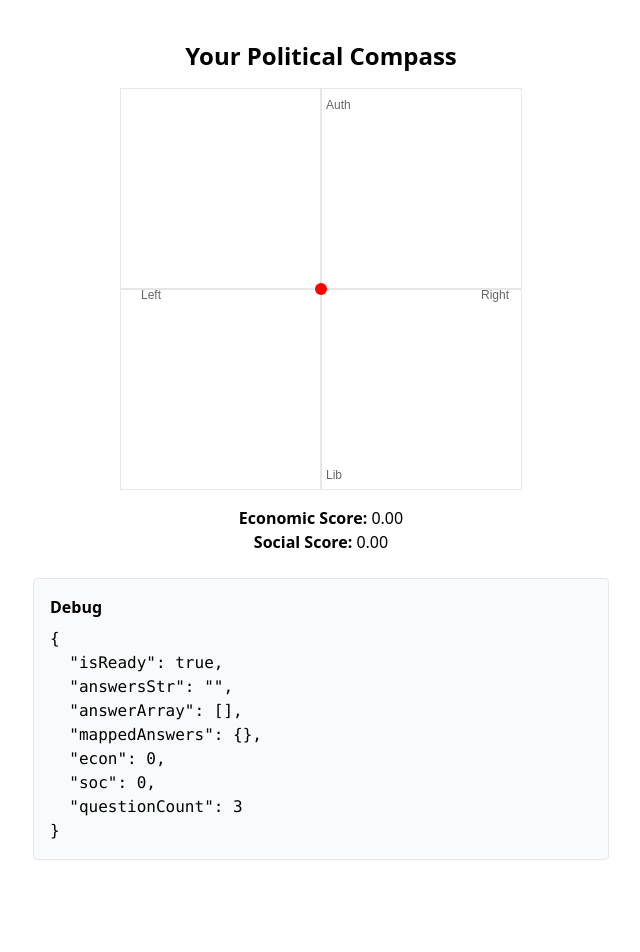
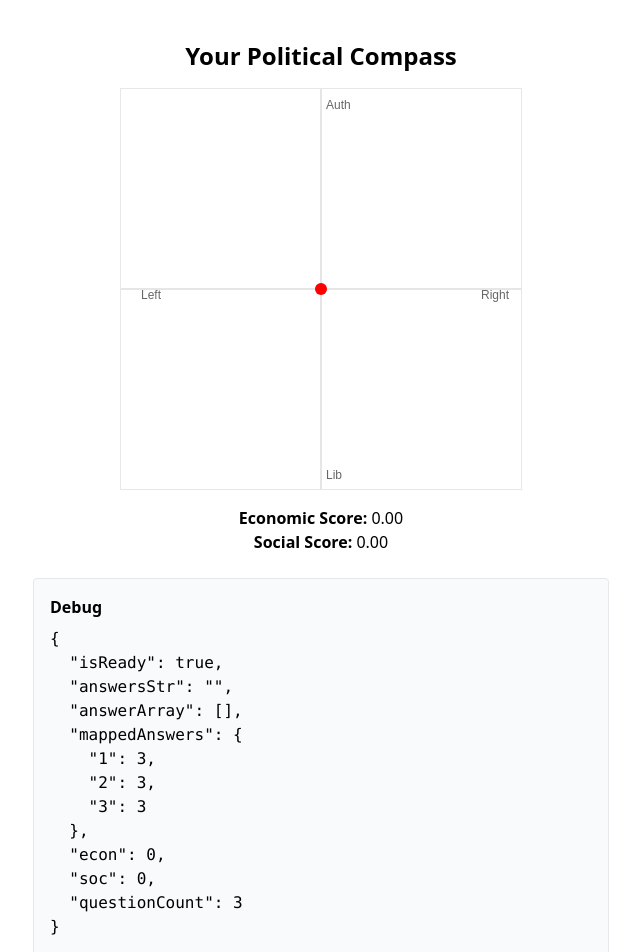
Before and after one commit to HumzaR/political-compass-clean, a Next.js app: page /results in a window 1280 px wide. Shown: the top 952 px of the page, without its empty margins (319-959 px from the left). Before the commit the page ends 860 px from the top, so only its background shows below. Built offline with nearby package versions, Linux system fonts and the light colour scheme.

Commit message:
fix the Y-axis on the results canvas

```diff
--- a/pages/results.js
+++ b/pages/results.js
@@ -1,3 +1,4 @@
+// pages/results.js
 import { useEffect, useRef, useState } from 'react';
 import { useRouter } from 'next/router';
 import questions from '../data/questions';
@@ -14,13 +15,20 @@ export default function Results() {
     // Ensure the query is available (Next.js quirk)
     if (!router.isReady) return;
 
-    const answersStr = router.query.answers || '';
-    const answerArray = answersStr ? answersStr.split(',').map(Number) : [];
+    const answersStr = typeof router.query.answers === 'string' ? router.query.answers : '';
+    // Robust parsing: coerce to numbers; default to 3 (neutral) when missing/invalid
+    const answerArray = answersStr
+      ? answersStr.split(',').map((v) => {
+          const n = Number(v);
+          return Number.isFinite(n) ? n : 3;
+        })
+      : [];
 
-    // Map answers to question IDs (by index order)
+    // Map answers to question IDs (by index order) with safe default
     const userAnswers = {};
     questions.forEach((q, i) => {
-      userAnswers[q.id] = answerArray[i];
+      const val = answerArray[i];
+      userAnswers[q.id] = Number.isFinite(val) ? val : 3; // neutral fallback
     });
 
     // Compute scores
@@ -29,7 +37,7 @@ export default function Results() {
 
     questions.forEach((q) => {
       const response = userAnswers[q.id];
-      // response can be 0 (valid for yes/no), so only skip if undefined/NaN
+      // Only skip if truly undefined/NaN
       if (response === undefined || Number.isNaN(response)) return;
 
       // Center 1–5 around 3; multiply by weight and direction
@@ -67,8 +75,12 @@ export default function Results() {
     ctx.clearRect(0, 0, 400, 400);
     ctx.strokeStyle = '#ccc';
     ctx.beginPath();
-    ctx.moveTo(200, 0);   ctx.lineTo(200, 400); // Y axis
-    ctx.moveTo(0, 200);   ctx.lineTo(400, 200); // X axis
+    // Y axis
+    ctx.moveTo(200, 0);
+    ctx.lineTo(200, 400);
+    // X axis
+    ctx.moveTo(0, 200);
+    ctx.lineTo(400, 200);
     ctx.stroke();
 
     // Labels
@@ -79,9 +91,10 @@ export default function Results() {
     ctx.fillText('Auth', 205, 20);
     ctx.fillText('Lib', 205, 390);
 
-    // Point (tweak 20 -> different scale if needed)
+    // Point
+    // IMPORTANT: flip Y so higher socialScore plots UP (Auth at top, Lib at bottom)
     const x = 200 + economicScore * 20;
-    const y = 200 + socialScore * 20;
+    const y = 200 - socialScore * 20;
 
     ctx.beginPath();
     ctx.arc(x, y, 6, 0, Math.PI * 2);
@@ -102,8 +115,12 @@ export default function Results() {
     <div className="text-center mt-10">
       <h1 className="text-2xl font-bold mb-4">Your Political Compass</h1>
       <canvas ref={canvasRef} width="400" height="400" className="border mx-auto" />
-      <p className="mt-4"><strong>Economic Score:</strong> {economicScore.toFixed(2)}</p>
-      <p><strong>Social Score:</strong> {socialScore.toFixed(2)}</p>
+      <p className="mt-4">
+        <strong>Economic Score:</strong> {economicScore.toFixed(2)}
+      </p>
+      <p>
+        <strong>Social Score:</strong> {socialScore.toFixed(2)}
+      </p>
 
       {/* Debug panel – remove when happy */}
       {debug && (
```
